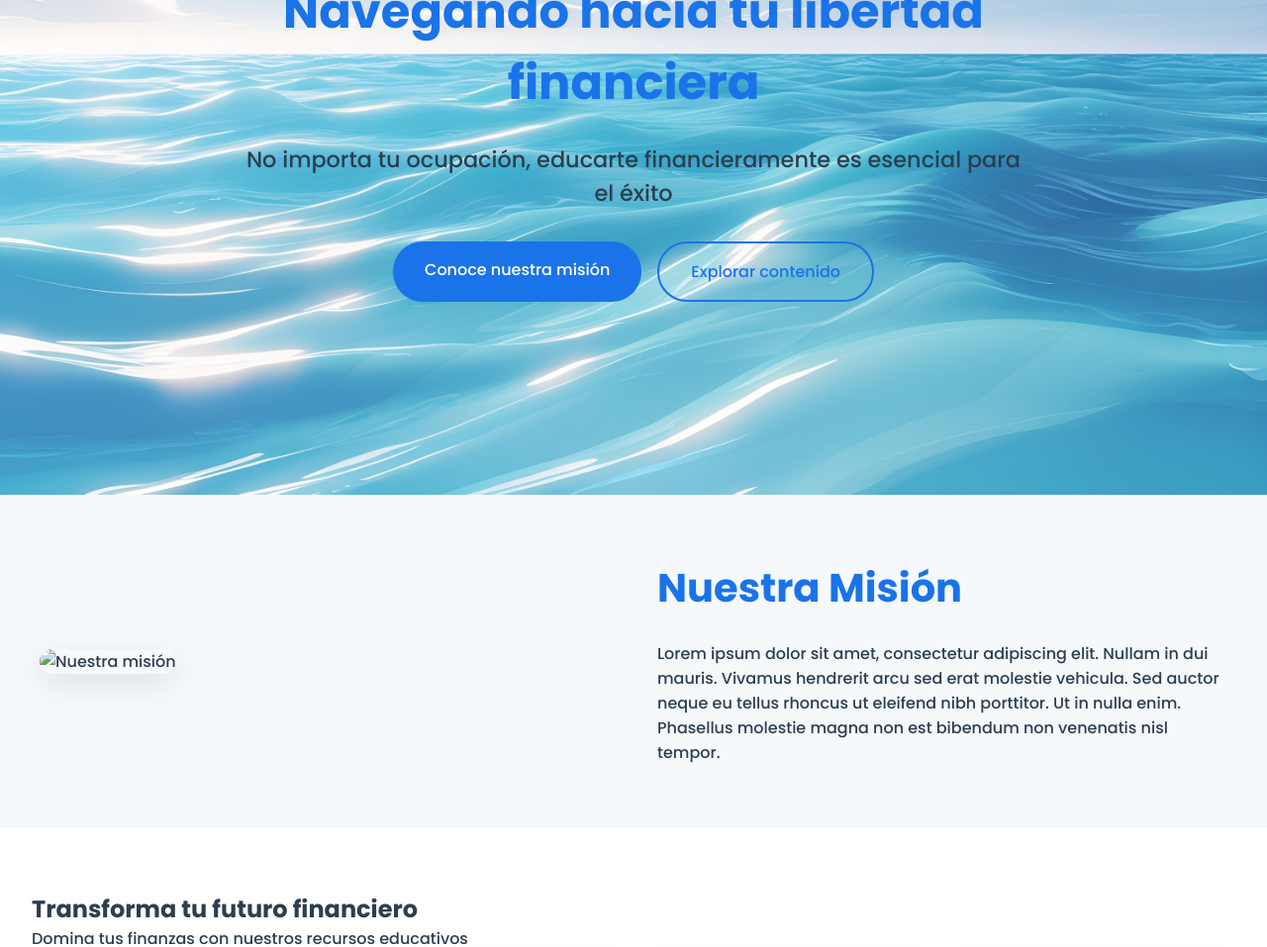
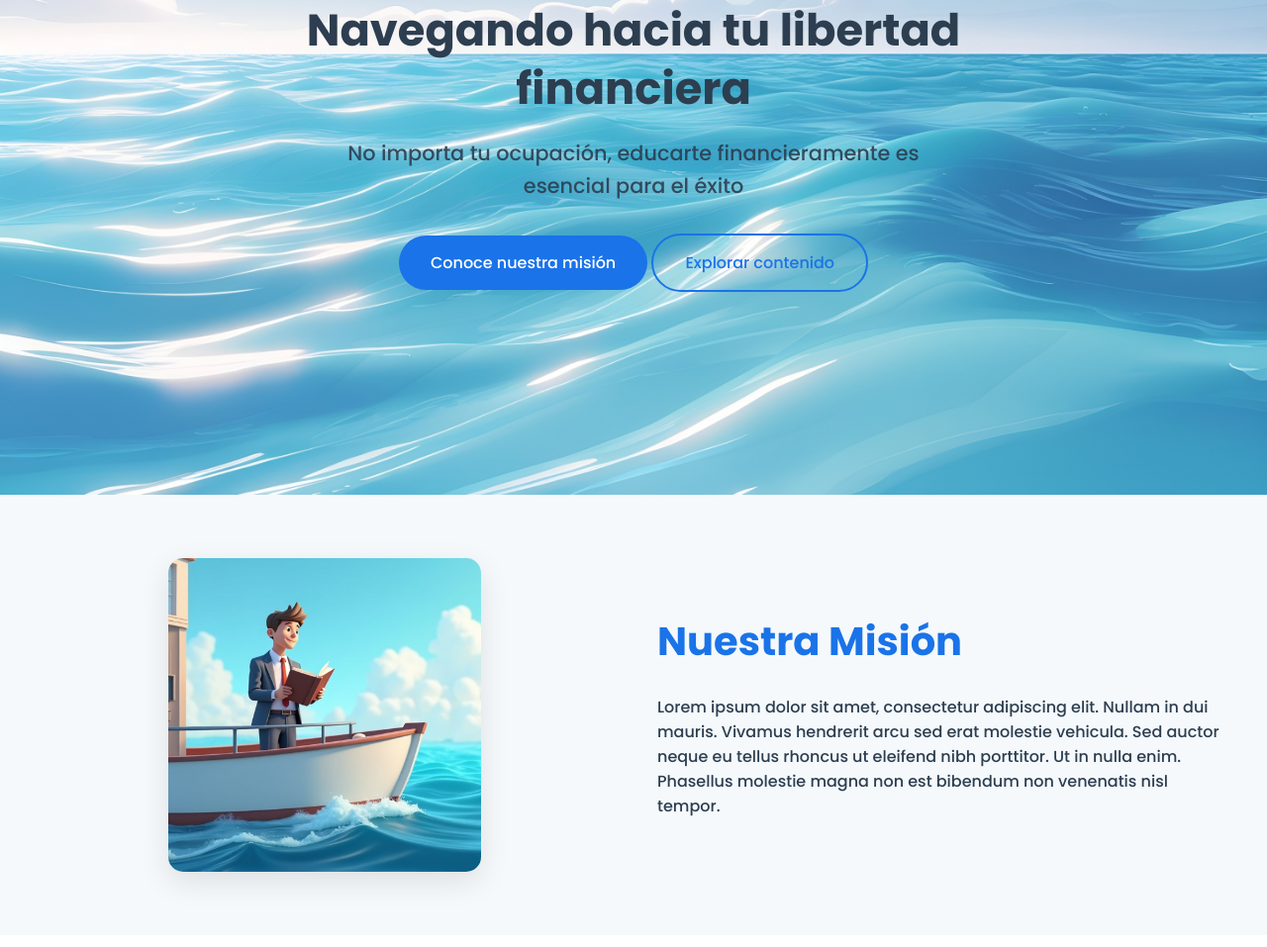
Before and after one commit to LilChaveZz/cash-boat, a plain HTML site: page index.html in a window 1280 px wide. Shown: the part 300-1257 px from the top of the page at 99% size. Drawn offline with Linux system fonts and the light colour scheme.

Commit message:
added mision jpg and enhanced mid page text

```diff
--- a/styles/main.css
+++ b/styles/main.css
@@ -110,29 +110,46 @@ body {
     justify-content: center;
     text-align: center;
     padding: 2rem;
-    background: url('../images/hero-bg.jpg') center/cover;
+    position: relative;
+    background: url('../images/hero-bg.jpg') center/cover no-repeat;
+}
+
+.hero::before {
+    display: none; /* Elimina el overlay */
 }
 
 .hero-content {
+    position: relative;
+    z-index: 2;
     max-width: 800px;
+    margin: 0 auto;
 }
 
 .hero h1 {
-    font-size: 3rem;
-    color: var(--primary-blue);
-    margin-bottom: 1.5rem;
+    font-size: 2.8rem;
+    color: var(--secondary-blue);
+    margin-bottom: 1.2rem;
+    line-height: 1.3;
+    max-width: 800px;
+    margin-left: auto;
+    margin-right: auto;
 }
 
 .hero-subtitle {
-    font-size: 1.4rem;
+    font-size: 1.3rem;
     color: var(--secondary-blue);
-    margin-bottom: 2rem;
+    margin-bottom: 3rem; /* Aumenté el espacio inferior */
+    font-weight: 400;
+    opacity: 0.9;
+    max-width: 600px;
+    margin-left: auto;
+    margin-right: auto;
+    line-height: 1.6;
 }
 
 .hero-cta-group {
-    display: flex;
-    gap: 1rem;
-    justify-content: center;
+    margin-top: 2rem; /* Espacio adicional arriba de los botones */
+    gap: 1.5rem; /* Separación entre botones */
 }
 
 .cta-primary, .cta-secondary {
@@ -168,7 +185,11 @@ body {
 }
 
 .mission-image img {
-    width: 100%;
+    width: 55%; /* Reducción del tamaño */
+    max-width: 600px; /* Tamaño máximo */
+    height: auto;
+    display: block;
+    margin: 0 auto; /* Centrado horizontal */
     border-radius: 15px;
     box-shadow: 0 10px 30px rgba(0,0,0,0.1);
 }
@@ -183,6 +204,28 @@ body {
 .content-section {
     padding: 4rem 2rem;
     background: var(--pure-white);
+}
+
+.section-title {
+    text-align: center;
+    max-width: 800px;
+    margin: 0 auto 3rem;
+    padding: 0 1rem; /* Asegura espacio en móviles */
+}
+
+.section-title h2 {
+    font-size: 2.5rem;
+    color: var(--primary-blue);
+    margin-bottom: 1rem;
+    line-height: 1.3;
+}
+
+.section-title p {
+    font-size: 1.2rem;
+    color: var(--secondary-blue);
+    opacity: 0.9;
+    max-width: 600px;
+    margin: 0 auto;
 }
 
 .content-grid {
@@ -229,5 +272,19 @@ body {
 
     .hero h1 {
         font-size: 2.2rem;
+        padding: 0 1rem;
+    }
+
+    .hero-subtitle {
+        font-size: 1.1rem;
+        padding: 0 1rem;
+        margin-bottom: 2.5rem;
+    }
+
+    .hero-cta-group {
+        flex-direction: column;
+        width: 100%;
+        max-width: 300px;
+        margin: 0 auto;
     }
 }
```
Also changed, not shown: images/mision.jpg (added).
